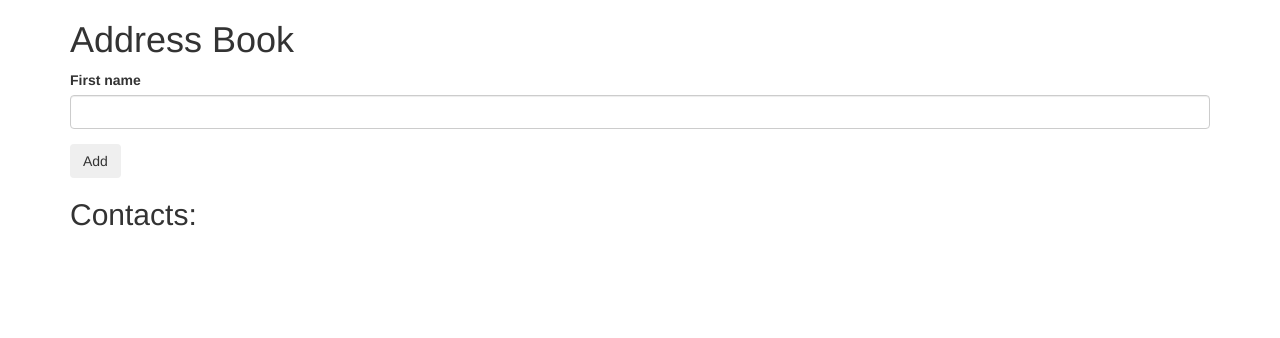
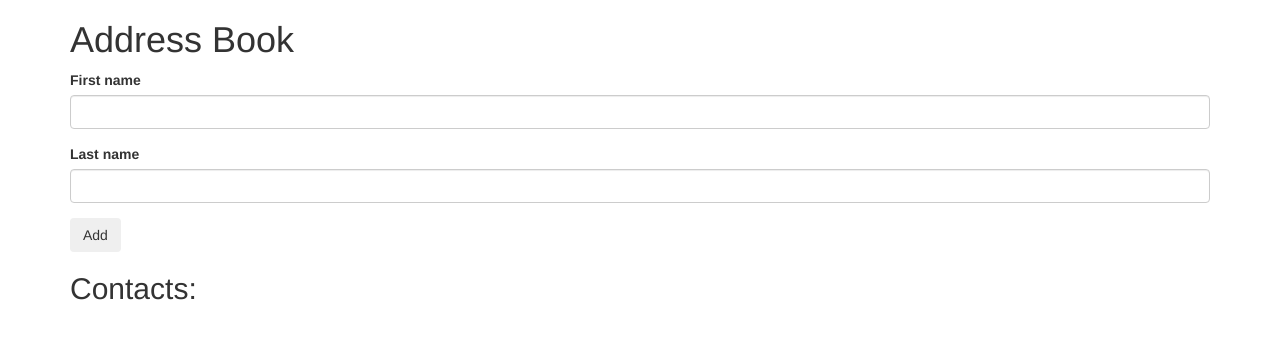
Before and after one commit to NikiGarner/addressbook, a plain HTML site: page index.html in a window 1280 px wide. Drawn offline with Linux system fonts and the light colour scheme.

Commit message:
add a last name form

```diff
--- a/index.html
+++ b/index.html
@@ -16,6 +16,10 @@
           <label for="new-first-name">First name</label>
           <input type="text" class="form-control" id="new-first-name">
         </div>
+        <div class="form-group">
+          <label for="new-last-name">Last name</label>
+          <input type="text" class="form-control" id="new-last-name">
+        </div>
         <button type="submit" class="btn">Add</button>
       </form>
 
```
